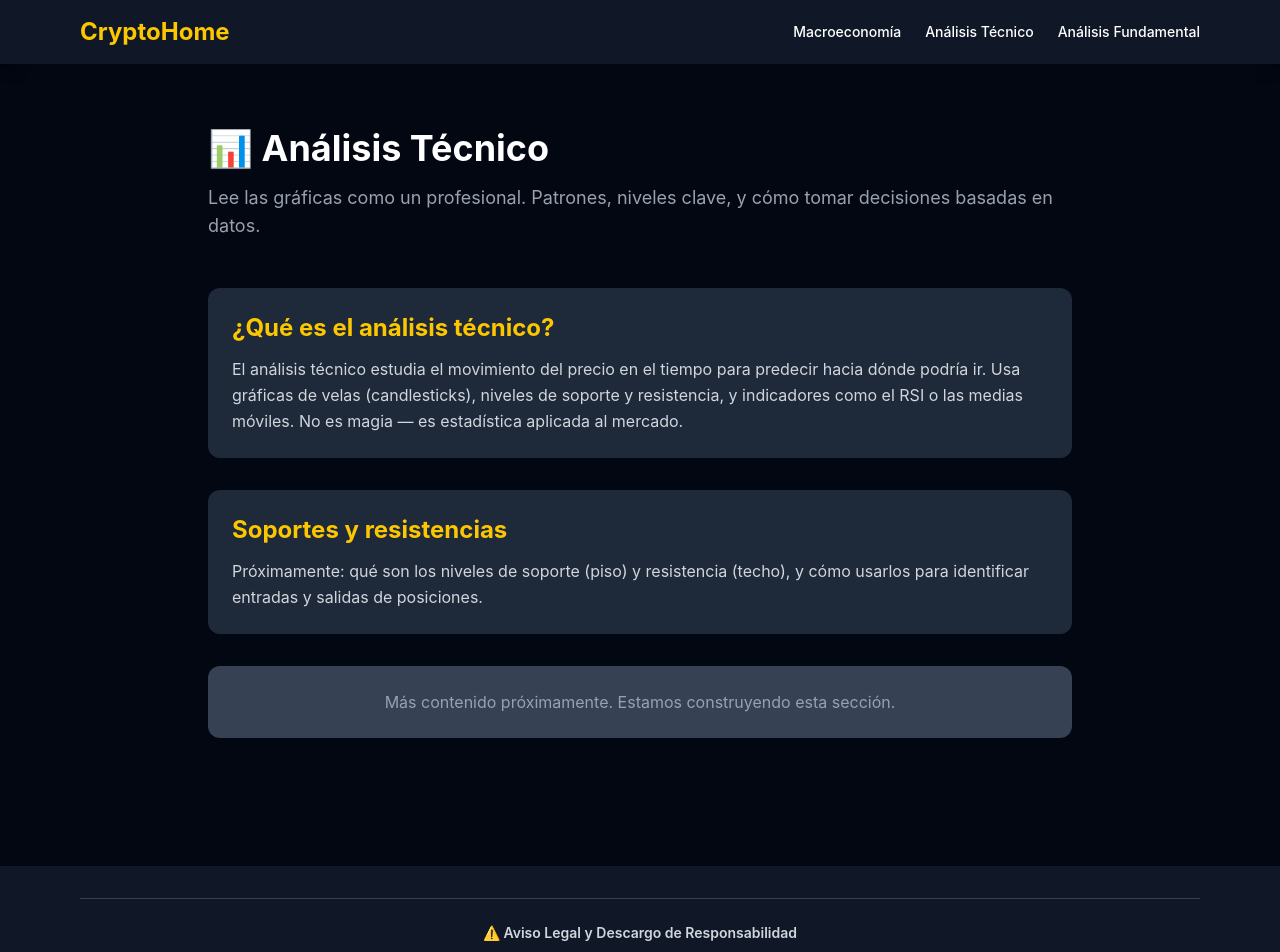
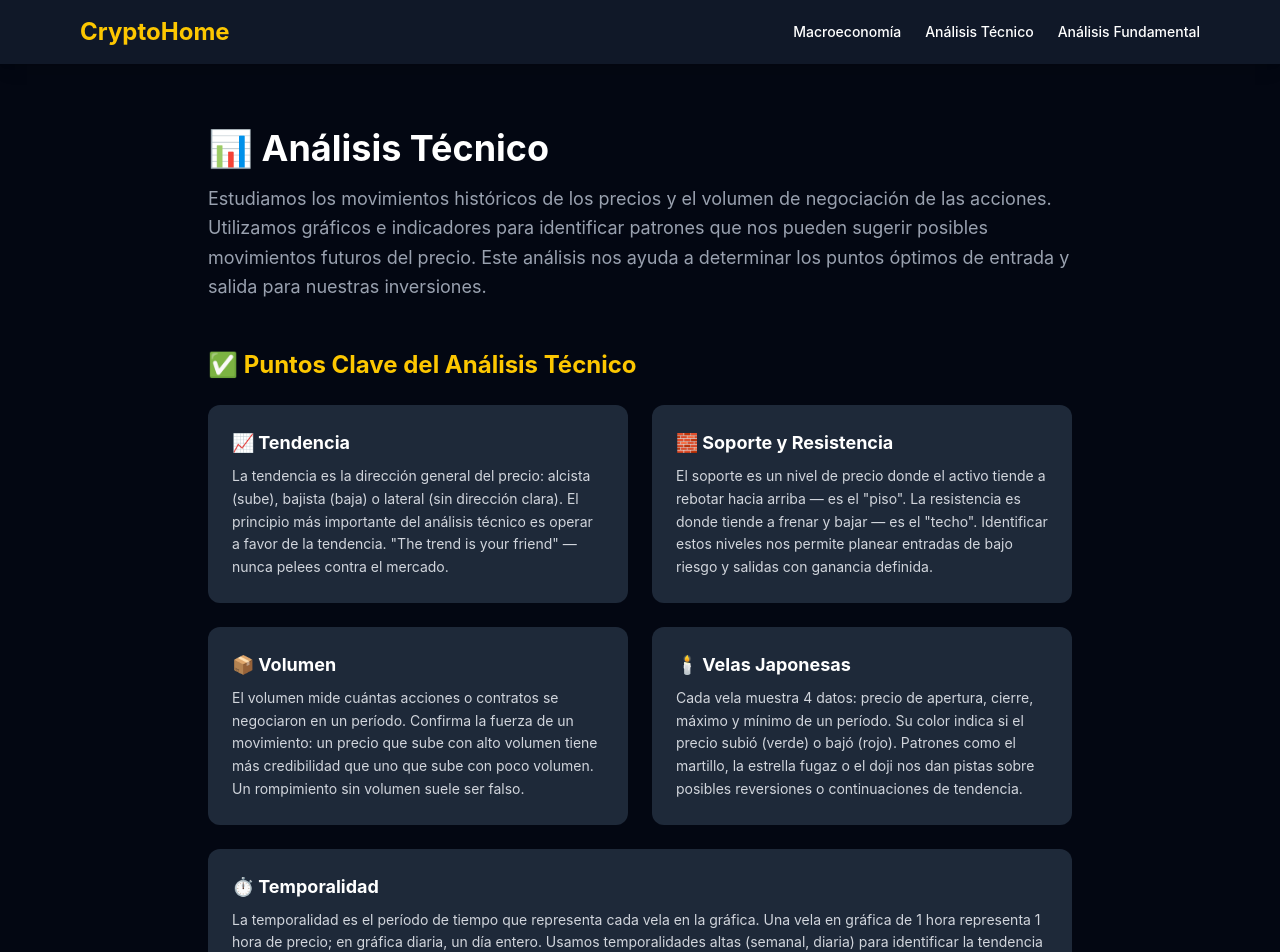
Before and after one commit to danielsitges1-hub/cryptohome, a SvelteKit app: page /analisis-tecnico in a window 1280 px wide. Shown: the top 952 px of the page. Built offline with nearby package versions, Linux system fonts and the light colour scheme.

Commit message:
feat: contenido completo de análisis técnico

```diff
--- a/src/routes/analisis-tecnico/+page.svelte
+++ b/src/routes/analisis-tecnico/+page.svelte
@@ -4,30 +4,64 @@
 
 <section class="max-w-4xl mx-auto px-4 py-16">
   <h1 class="text-4xl font-bold mb-4">📊 Análisis Técnico</h1>
-  <p class="text-gray-400 text-lg mb-12">
-    Lee las gráficas como un profesional. Patrones, niveles clave, y cómo tomar decisiones basadas en datos.
+  <p class="text-gray-400 text-lg mb-12 leading-relaxed">
+    Estudiamos los movimientos históricos de los precios y el volumen de negociación de las acciones.
+    Utilizamos gráficos e indicadores para identificar patrones que nos pueden sugerir posibles
+    movimientos futuros del precio. Este análisis nos ayuda a determinar los puntos óptimos de
+    entrada y salida para nuestras inversiones.
   </p>
 
-  <div class="space-y-8">
+  <h2 class="text-2xl font-bold mb-6 text-yellow-400">✅ Puntos Clave del Análisis Técnico</h2>
+
+  <div class="grid grid-cols-1 sm:grid-cols-2 gap-6">
+
     <article class="bg-gray-800 rounded-xl p-6">
-      <h2 class="text-2xl font-bold mb-3 text-yellow-400">¿Qué es el análisis técnico?</h2>
-      <p class="text-gray-300 leading-relaxed">
-        El análisis técnico estudia el movimiento del precio en el tiempo para predecir hacia
-        dónde podría ir. Usa gráficas de velas (candlesticks), niveles de soporte y resistencia,
-        y indicadores como el RSI o las medias móviles. No es magia — es estadística aplicada al mercado.
+      <h3 class="text-lg font-bold mb-2 text-white">📈 Tendencia</h3>
+      <p class="text-gray-300 text-sm leading-relaxed">
+        La tendencia es la dirección general del precio: alcista (sube), bajista (baja) o lateral
+        (sin dirección clara). El principio más importante del análisis técnico es operar a favor
+        de la tendencia. "The trend is your friend" — nunca pelees contra el mercado.
       </p>
     </article>
 
     <article class="bg-gray-800 rounded-xl p-6">
-      <h2 class="text-2xl font-bold mb-3 text-yellow-400">Soportes y resistencias</h2>
-      <p class="text-gray-300 leading-relaxed">
-        Próximamente: qué son los niveles de soporte (piso) y resistencia (techo), y cómo usarlos
-        para identificar entradas y salidas de posiciones.
+      <h3 class="text-lg font-bold mb-2 text-white">🧱 Soporte y Resistencia</h3>
+      <p class="text-gray-300 text-sm leading-relaxed">
+        El soporte es un nivel de precio donde el activo tiende a rebotar hacia arriba — es el
+        "piso". La resistencia es donde tiende a frenar y bajar — es el "techo". Identificar
+        estos niveles nos permite planear entradas de bajo riesgo y salidas con ganancia definida.
       </p>
     </article>
 
-    <div class="bg-gray-700 rounded-xl p-6 text-center text-gray-400">
-      <p>Más contenido próximamente. Estamos construyendo esta sección.</p>
-    </div>
+    <article class="bg-gray-800 rounded-xl p-6">
+      <h3 class="text-lg font-bold mb-2 text-white">📦 Volumen</h3>
+      <p class="text-gray-300 text-sm leading-relaxed">
+        El volumen mide cuántas acciones o contratos se negociaron en un período. Confirma la
+        fuerza de un movimiento: un precio que sube con alto volumen tiene más credibilidad que
+        uno que sube con poco volumen. Un rompimiento sin volumen suele ser falso.
+      </p>
+    </article>
+
+    <article class="bg-gray-800 rounded-xl p-6">
+      <h3 class="text-lg font-bold mb-2 text-white">🕯️ Velas Japonesas</h3>
+      <p class="text-gray-300 text-sm leading-relaxed">
+        Cada vela muestra 4 datos: precio de apertura, cierre, máximo y mínimo de un período.
+        Su color indica si el precio subió (verde) o bajó (rojo). Patrones como el martillo,
+        la estrella fugaz o el doji nos dan pistas sobre posibles reversiones o continuaciones
+        de tendencia.
+      </p>
+    </article>
+
+    <article class="bg-gray-800 rounded-xl p-6 sm:col-span-2">
+      <h3 class="text-lg font-bold mb-2 text-white">⏱️ Temporalidad</h3>
+      <p class="text-gray-300 text-sm leading-relaxed">
+        La temporalidad es el período de tiempo que representa cada vela en la gráfica. Una vela
+        en gráfica de 1 hora representa 1 hora de precio; en gráfica diaria, un día entero.
+        Usamos temporalidades altas (semanal, diaria) para identificar la tendencia macro, y
+        temporalidades bajas (1h, 15min) para afinar la entrada. Siempre de mayor a menor: primero
+        el contexto, luego el disparo.
+      </p>
+    </article>
+
   </div>
 </section>
```
